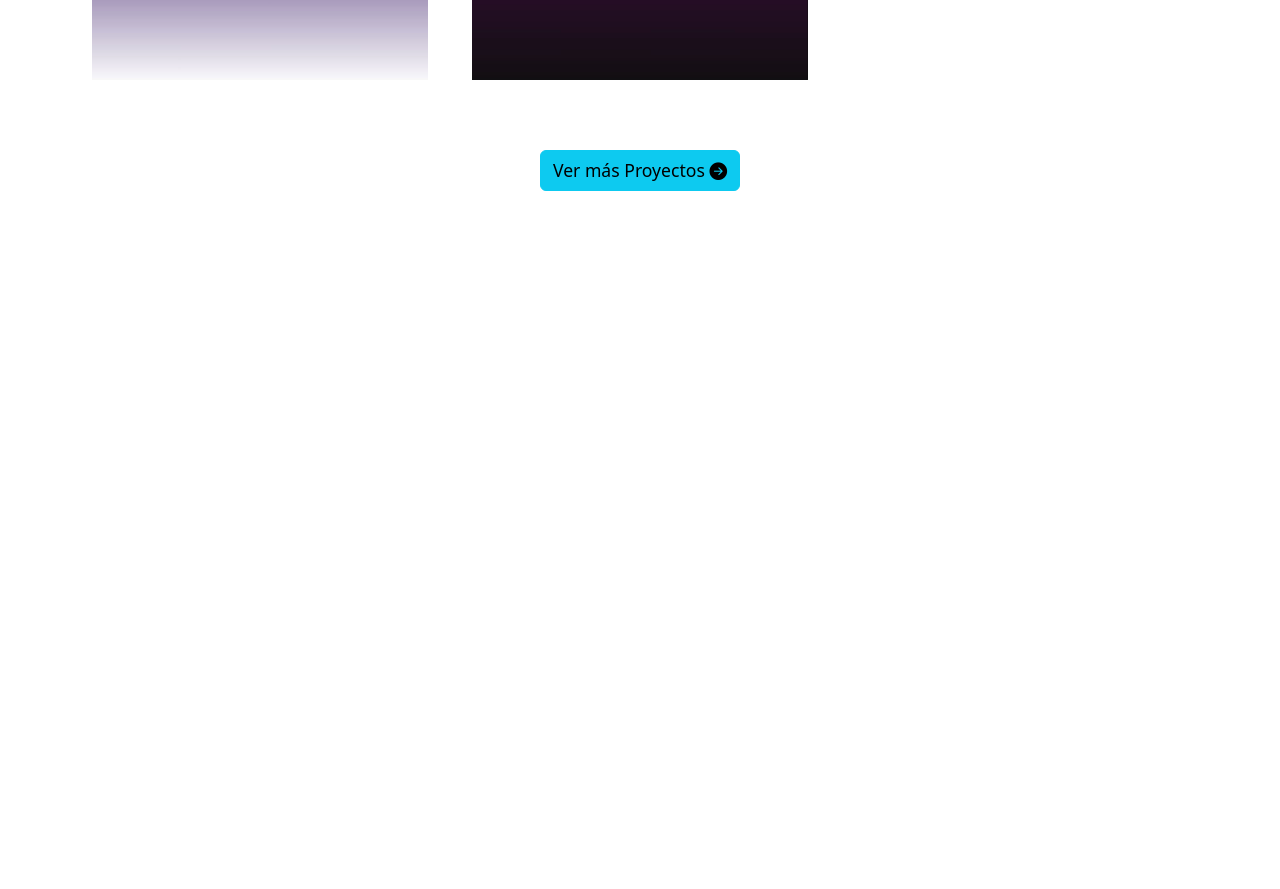
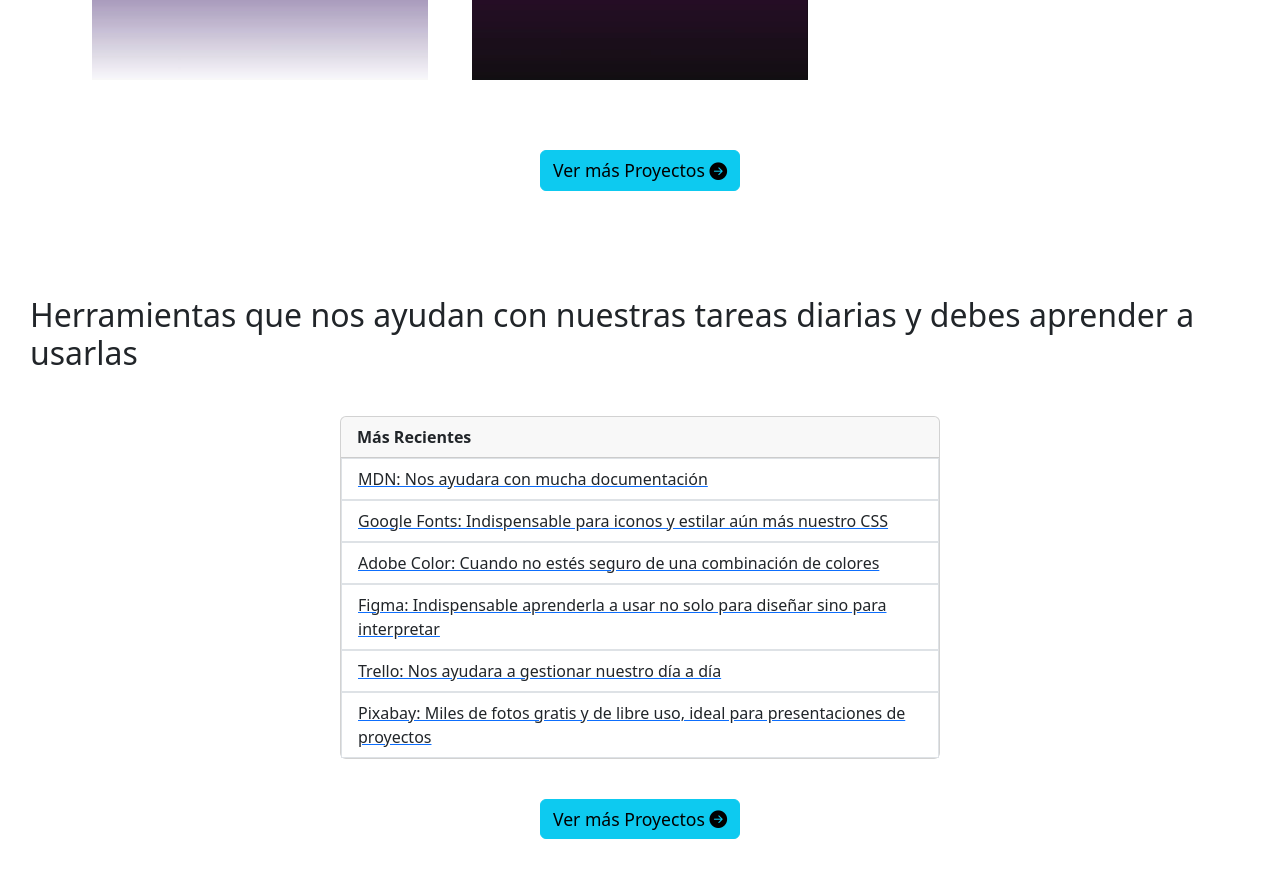
Before and after one commit to JuanfeMonroyJ/PortafolioActualizado, a plain HTML site: page index.html in a window 1280 px wide. Shown: the part 2433-3322 px from the top of the page. Before the commit the page ends 2684 px from the top, so only its background shows below. Drawn offline with nearby package versions, Linux system fonts and the light colour scheme; a web font is replaced by a local one.

Commit message:
Sección artículos terminada

```diff
--- a/index.html
+++ b/index.html
@@ -236,6 +236,42 @@
         </a>
     </section>
 
+    <!-- Artículos -->
+    <section class="articulos justify-content-start">
+        <h2 class="seccion-titulo">Herramientas que nos ayudan con nuestras tareas diarias y debes aprender a usarlas</h2>
+        <div class="card">
+            <div class="card-header">
+                Más Recientes
+            </div>
+            <ul class="list-group list-group-flush">
+                <a href="https://developer.mozilla.org/es/" target="_blank" rel="noopener noreferrer">
+                    <li class="list-group-item">MDN: Nos ayudara con mucha documentación</li>
+                </a>
+                <a href="https://fonts.google.com/" target="_blank" rel="noopener noreferrer">
+                    <li class="list-group-item">Google Fonts: Indispensable para iconos y estilar aún más nuestro CSS</li>
+                </a>
+                <a href="https://color.adobe.com/es/" target="_blank" rel="noopener noreferrer">
+                    <li class="list-group-item">Adobe Color: Cuando no estés seguro de una combinación de colores</li>
+                </a>
+                <a href="https://www.figma.com/login?is_not_gen_0=true&resource_type=team" target="_blank" rel="noopener noreferrer">
+                    <li class="list-group-item">Figma: Indispensable aprenderla a usar no solo para diseñar sino para interpretar</li>
+                </a>
+                <a href="https://trello.com/home" target="_blank" rel="noopener noreferrer">
+                    <li class="list-group-item">Trello: Nos ayudara a gestionar nuestro día a día</li>
+                </a>
+                <a href="https://pixabay.com/es/" target="_blank" rel="noopener noreferrer">
+                    <li class="list-group-item">Pixabay: Miles de fotos gratis y de libre uso, ideal para presentaciones de proyectos</li>
+                </a>
+            </ul>
+        </div>
+        <a href="https://github.com/JuanfeMonroyJ?tab=repositories" target="_blank" rel="noopener noreferrer">
+            <button type="button" class="btn btn-info">
+                Ver más Proyectos
+                <i class="bi bi-arrow-right-circle-fill"></i>
+            </button>
+        </a>
+    </section>
+
     <!-- JavaScript Bootstrap -->
     <script src="https://cdn.jsdelivr.net/npm/bootstrap@5.3.3/dist/js/bootstrap.bundle.min.js"
         integrity="sha384-YvpcrYf0tY3lHB60NNkmXc5s9fDVZLESaAA55NDzOxhy9GkcIdslK1eN7N6jIeHz"
--- a/style.css
+++ b/style.css
@@ -211,6 +211,21 @@
     margin: 20px;
 }
 
+/* Artículos */
+.articulos {
+    min-height: 500px;
+    padding: 30px;
+}
+
+.articulos .card {
+    width: 80%;
+    max-width: 600px;
+    margin: 20px;
+}
+
+.articulos .card-header {
+    font-weight: bold;
+}
 
 /* Adaptable (Responsivo) */
 @media screen and (max-width: 400px) {
```
